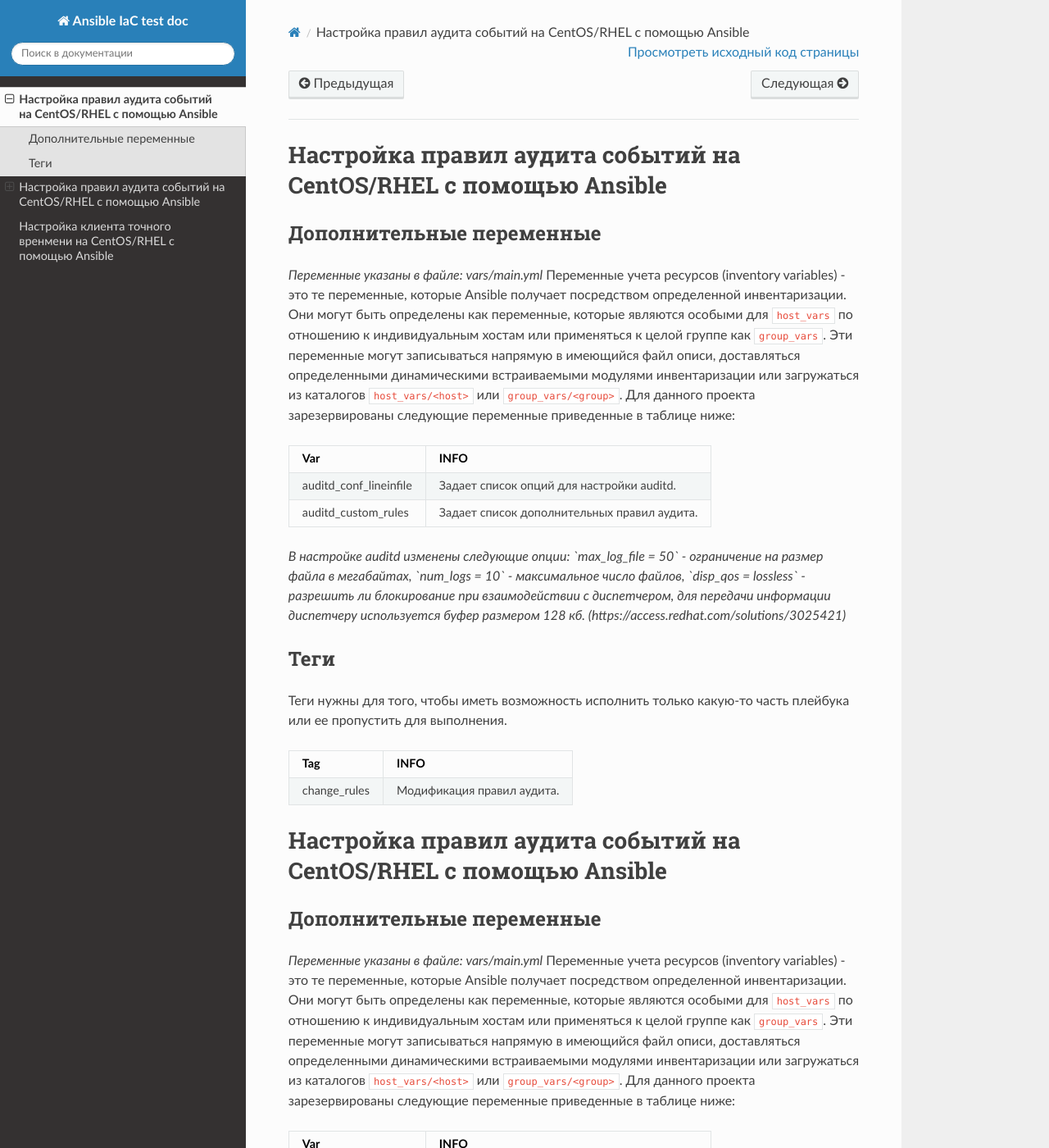
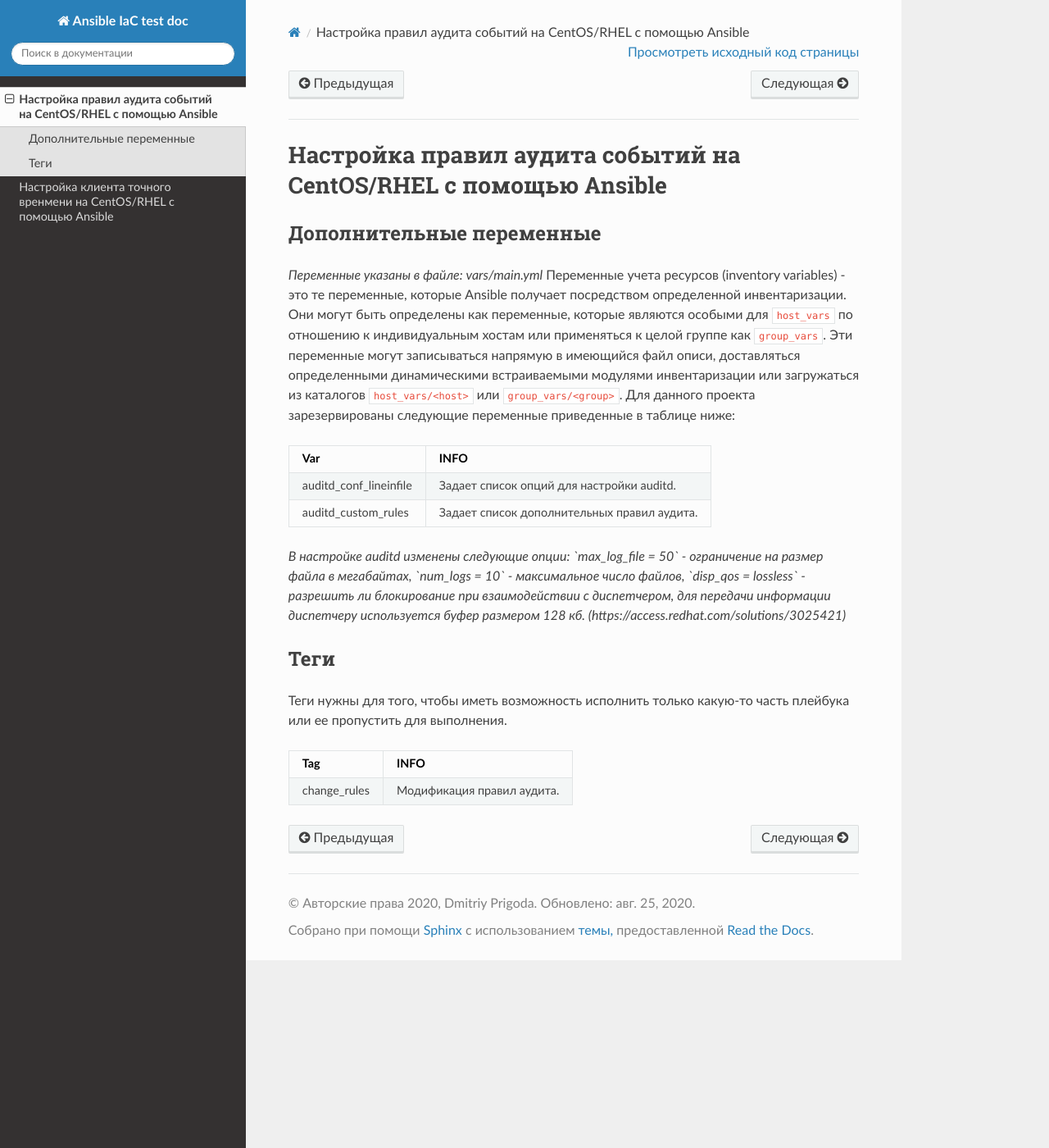
Before and after one commit to D34m0nN0n3/ansible-iac-docs, a Sphinx documentation site: the page built from docs/source/auditd.rst, in a window 1280 px wide and 1400 px high. Shown: the whole window at 82% size. Built offline with Sphinx 7.4.7 and the Read the Docs theme 2.0.0, drawn with Linux system fonts in a browser that asks for light colours; pages that are not in the unit, such as notebooks, are missing from menus.

Commit message:
Update auditd.rst

```diff
--- a/docs/source/auditd.rst
+++ b/docs/source/auditd.rst
@@ -27,33 +27,3 @@ Tag             INFO
 =============== ===========================
 change_rules    Модификация правил аудита.
 =============== ===========================
-
-Настройка правил аудита событий на CentOS/RHEL с помощью Ansible
-================================================================
-
-Дополнительные переменные
-~~~~~~~~~~~~~~~~~~~~~~~~~
-*Переменные указаны в файле: vars/main.yml*
-Переменные учета ресурсов (inventory variables) - это те переменные, которые Ansible получает посредством определенной инвентаризации. Они могут быть определены как переменные, которые являются особыми для ``host_vars`` по отношению к индивидуальным хостам или применяться к целой группе как ``group_vars``. Эти переменные могут записываться напрямую в имеющийся файл описи, доставляться определенными динамическими встраиваемыми модулями инвентаризации или загружаться из каталогов ``host_vars/<host>`` или ``group_vars/<group>``.
-Для данного проекта зарезервированы следующие переменные приведенные в таблице ниже:
-
-.. table::
-=========================== ============================================
-Var                         INFO
-=========================== ============================================
-auditd_conf_lineinfile      Задает список опций для настройки auditd.
-auditd_custom_rules         Задает список дополнительных правил аудита.
-=========================== ============================================
-
-*В настройке auditd изменены следующие опции: `max_log_file = 50` - ограничение на размер файла в мегабайтах, `num_logs = 10` - максимальное число файлов, `disp_qos = lossless` - разрешить ли блокирование при взаимодействии с диспетчером, для передачи информации диспетчеру используется буфер размером 128 кб. (https://access.redhat.com/solutions/3025421)*
-
-Теги
-~~~~
-Теги нужны для того, чтобы иметь возможность исполнить только какую-то часть плейбука или ее пропустить для выполнения.
-
-.. table::
-=============== ===========================
-Tag             INFO
-=============== ===========================
-change_rules    Модификация правил аудита.
-=============== ===========================
```
